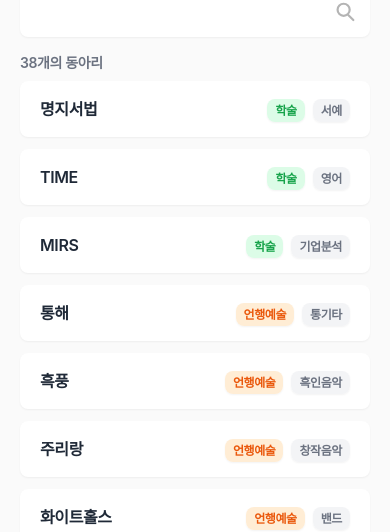
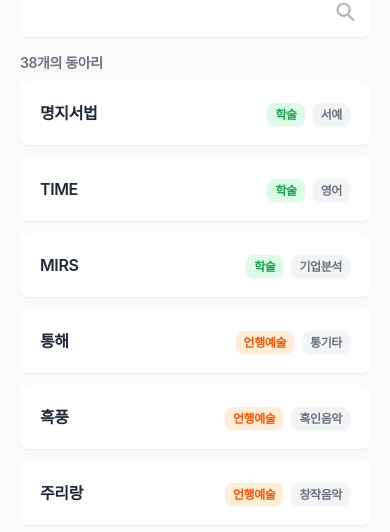
Before and after one commit to k-kbk/Myongji-Club-FE, a Next.js app: page / in a window 390 px wide. Shown: the part 333-865 px from the top of the page. Built offline with nearby package versions, Linux system fonts and the light colour scheme; a web font is replaced by a local one.

Commit message:
design: 패딩 수정

```diff
--- a/src/components/home/Club.tsx
+++ b/src/components/home/Club.tsx
@@ -26,7 +26,7 @@ export default function Club({ id, name, tag, category }: ClubProps) {
     >
       <Link
         href={`/club/${id}`}
-        className="flex w-full flex-row items-center justify-between px-5 py-4 text-center sm:flex-col md:py-7"
+        className="flex w-full flex-row items-center justify-between px-5 py-5 text-center sm:flex-col md:py-7"
       >
         <div className="text-base font-semibold md:text-lg">{name}</div>
         <div className="sm:mt-4">
```
